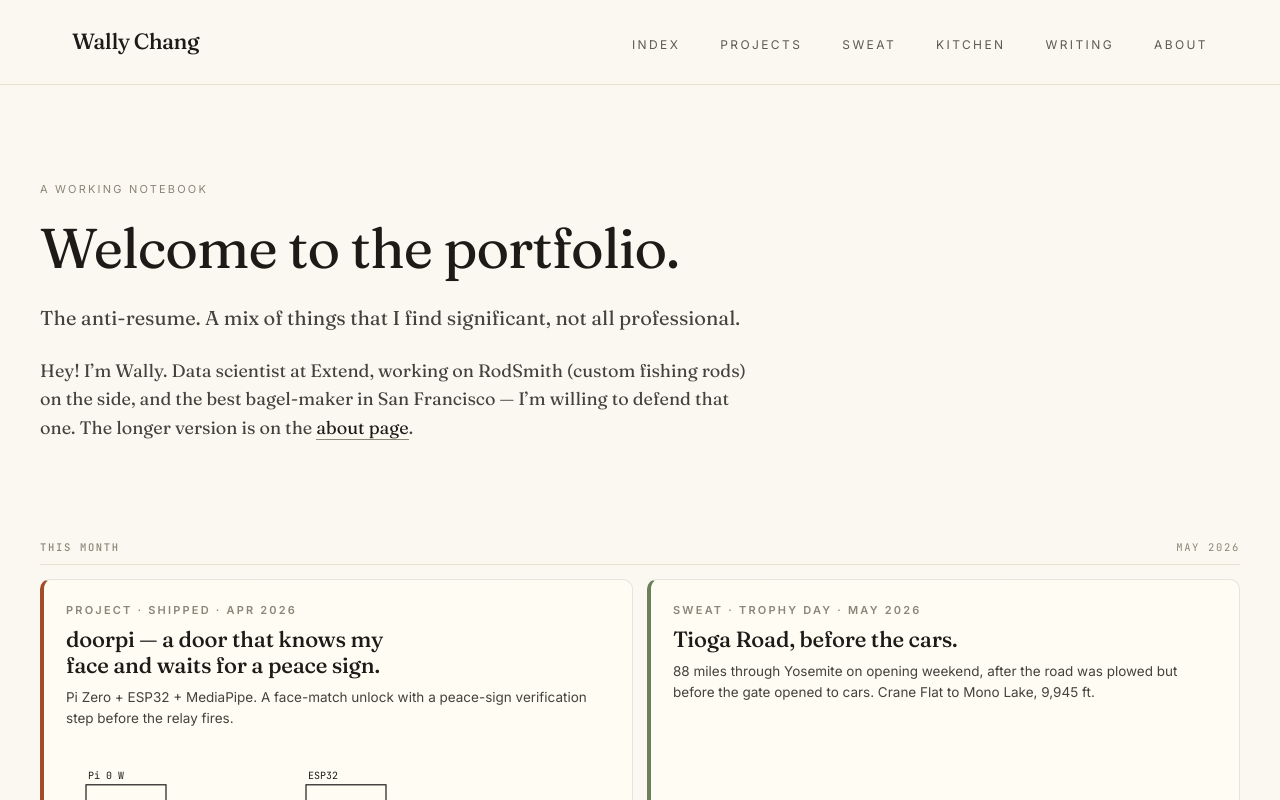
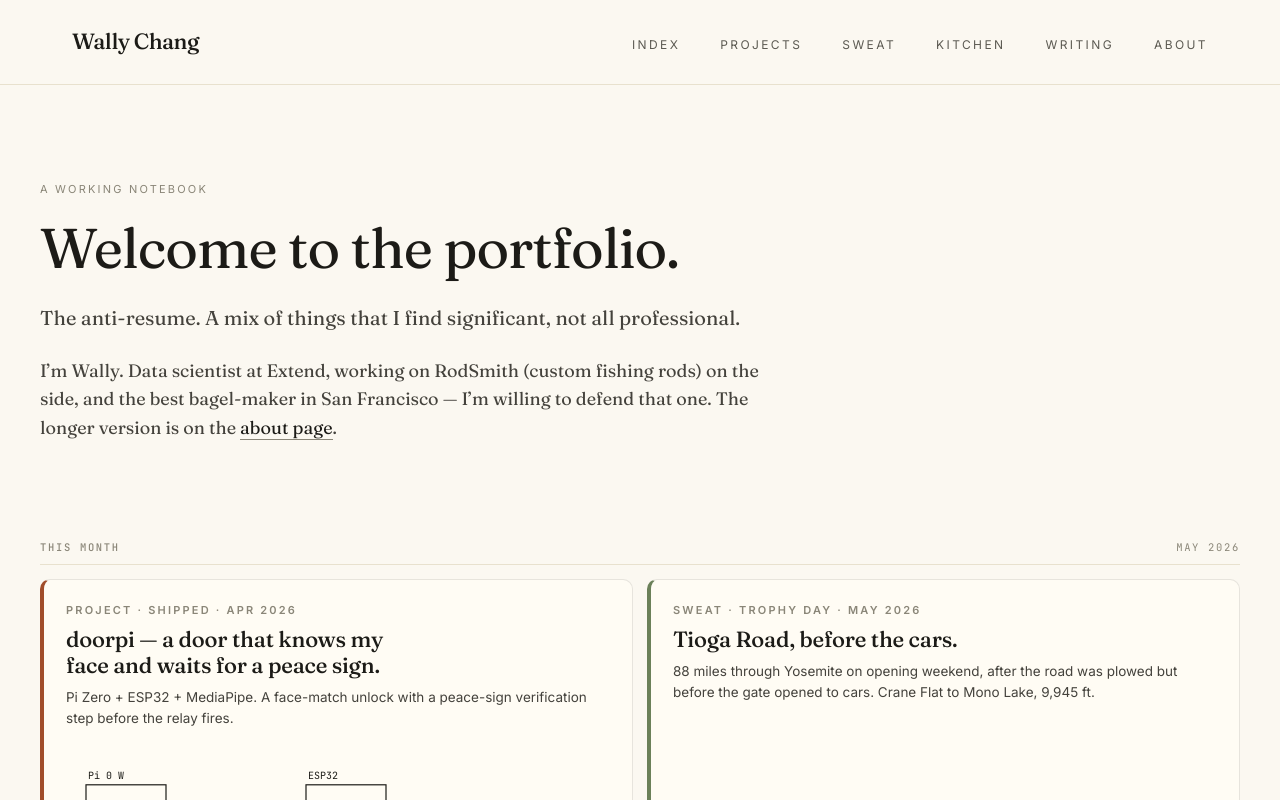
Before and after one commit to wallychang88/personal-portfolio, a Next.js app: page / in a window 1280 px wide. Shown: the top 800 px of the page. Built offline with nearby package versions, Linux system fonts and the light colour scheme.

Commit message:
copy(home): drop "Hey!" from the intro paragraph (#14)
Trim the opener — "I'm Wally. Data scientist at Extend…" reads cleaner
than "Hey! I'm Wally…" and matches the editorial register of the rest
of the page.

```diff
--- a/app/page.tsx
+++ b/app/page.tsx
@@ -256,7 +256,7 @@ function Hero() {
         className="mt-6 font-serif text-[17px] sm:text-[18px] leading-[1.6] text-ink-muted max-w-[720px] [text-wrap:pretty]"
         style={{ fontVariationSettings: '"opsz" 24, "wght" 400' }}
       >
-        Hey! I&rsquo;m Wally. Data scientist at Extend, working on RodSmith
+        I&rsquo;m Wally. Data scientist at Extend, working on RodSmith
         (custom fishing rods) on the side, and the best bagel-maker in San
         Francisco &mdash; I&rsquo;m willing to defend that one. The longer
         version is on the{' '}
```
